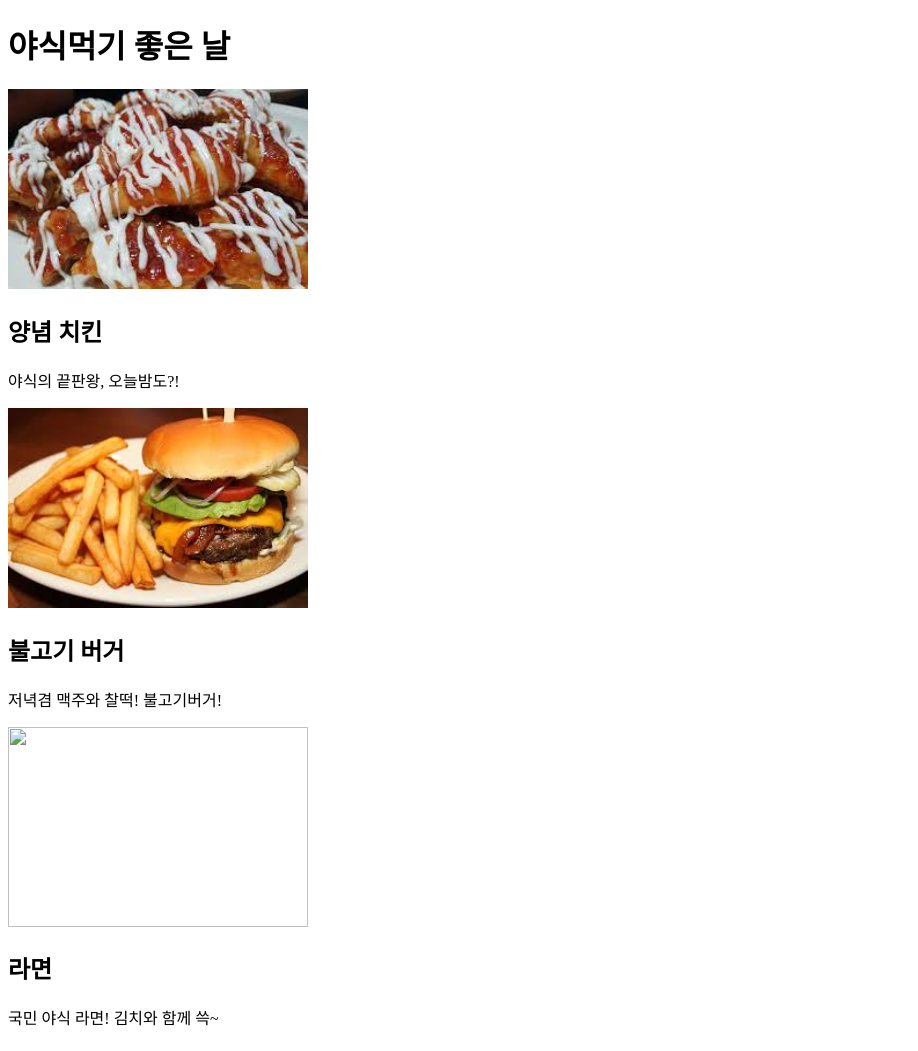
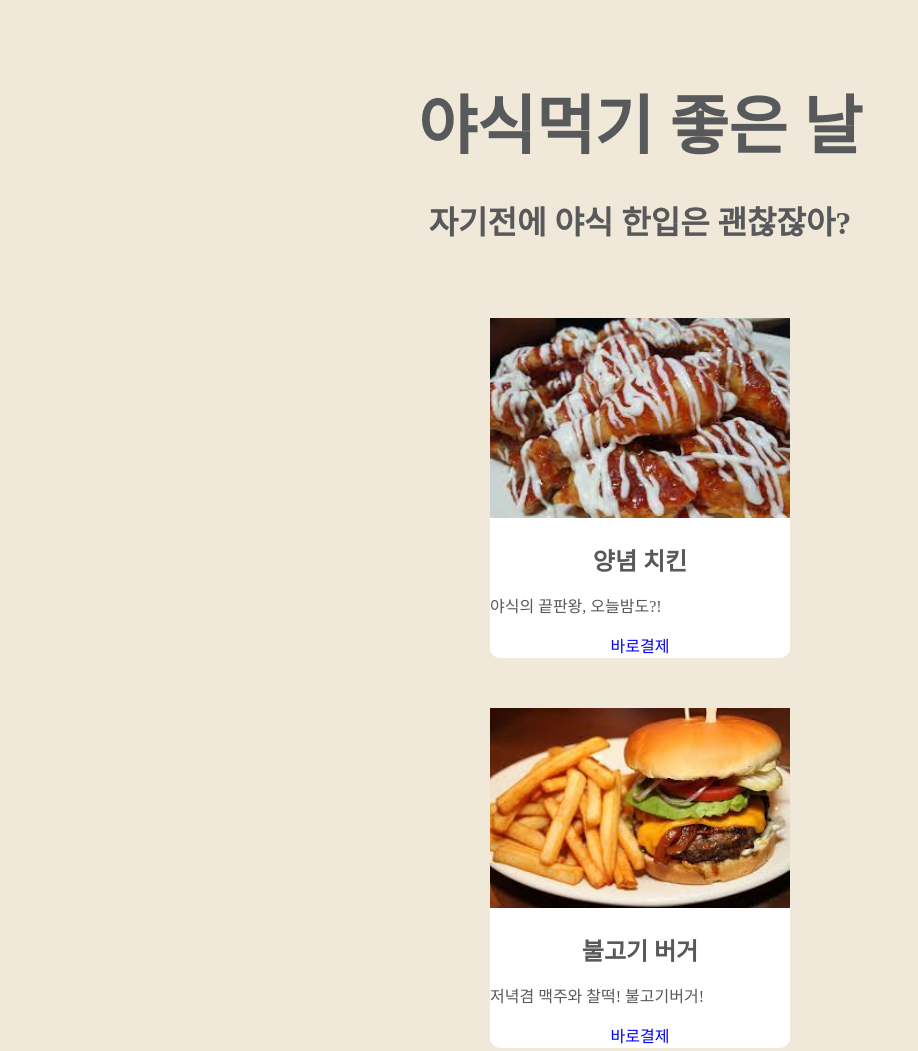
Before and after one commit to hoon4038/htmlcss, a plain HTML site: page Study/Webpublishing/Project_3/food.html in a window 1280 px wide. Shown: the top 1051 px of the page, without its empty margins (0-918 px from the left). Drawn offline with Linux system fonts and the light colour scheme; a web font is replaced by a local one.

Commit message:
Night snack page project_day2 : CSS (my code)

```diff
--- a/Study/Webpublishing/Project_3/css/styles.css
+++ b/Study/Webpublishing/Project_3/css/styles.css
@@ -5,5 +5,77 @@
 }
 
 * {
-	font-family: "jua"
+	font-family: "jua";
+	background-color: #F0E8D9;
+	color: #58595B;
 }
+
+.title {
+	text-align: center;
+	font-size: 64px;
+	margin-top: 75px;
+	margin-bottom: 30px;
+}
+
+#subtitle {
+	text-align: center;
+	font-size: 32px;
+	margin-bottom: 75px;
+}
+
+.menu {
+	padding-top: 20px;
+	margin: 0px;
+	width: 100%;
+	background-color: white;
+}
+
+.description {
+	width: 300px;
+	background-color: white;
+	text-align: left;
+}
+
+.burger {
+	width: 300px;
+	height: 340px;
+	background-color: white;
+	display: block;
+	text-align: center;
+	margin-right: auto;
+	margin-left: auto;
+	margin-bottom: 50px;
+	border-radius: 10px;
+
+}
+
+.chicken {
+	width: 300px;
+	height: 340px;
+	background-color: white;
+	display: block;
+	text-align: center;
+	margin-right: auto;
+	margin-left: auto;
+	margin-bottom: 50px;
+	border-radius: 10px;
+}
+
+.noodle {
+	width: 300px;
+	height: 340px;
+	background-color: white;
+	display: block;
+	text-align: center;
+	margin-right: auto;
+	margin-left: auto;
+	margin-bottom: 50px;
+	border-radius: 10px;
+}
+
+a {
+	color: blue;
+	margin-bottom: 20px;
+	background: white;
+	text-decoration: none;
+}
--- a/Study/Webpublishing/Project_3/food.html
+++ b/Study/Webpublishing/Project_3/food.html
@@ -8,22 +8,24 @@
 </head>
 <body>
 	<h1 class="title">야식먹기 좋은 날</h1>
+	<h2 id="subtitle">자기전에 야식 한입은 괜찮잖아?</h2>
 	<div class="chicken">
-		<img src="img/chicken.jpg" width="300" height="200">
-		<h2>양념 치킨</h2>
-		<p>야식의 끝판왕, 오늘밤도?!</p>
+		<img src="img/chicken.jpg" width="300px" height="200">
+		<h2 class="menu">양념 치킨</h2>
+		<p class="description">야식의 끝판왕, 오늘밤도?!</p>
+		<a href="#">바로결제</a>
 	</div>
 	<div class="burger">
 		<img src="img/burger.jpg" width="300" height="200">
-		<h2>불고기 버거</h2>
-		<p>저녁겸 맥주와 찰떡! 불고기버거!</p>
+		<h2 class="menu">불고기 버거</h2>
+		<p class="description">저녁겸 맥주와 찰떡! 불고기버거!</p>
+		<a href="#">바로결제</a>
 	</div>
 	<div class="noodle">
 		<img src="img/noodle.jpg" width="300" height="200">
-		<h2>라면</h2>
-		<p>국민 야식 라면! 김치와 함께 쓱~</p>
+		<h2 class="menu">라면</h2>
+		<p class="description">국민 야식 라면! 김치와 함께 쓱~</p>
+		<a href="#">바로결제</a>
 	</div>
-
-
 </body>
 </html>
```
